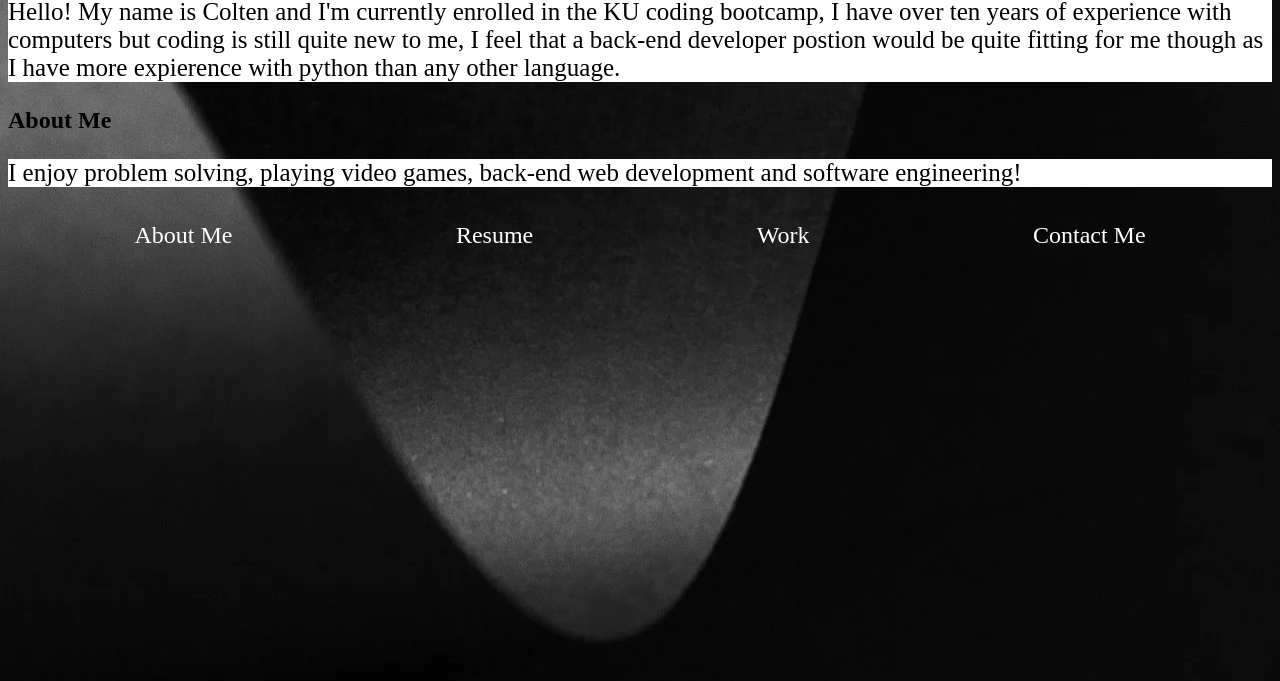
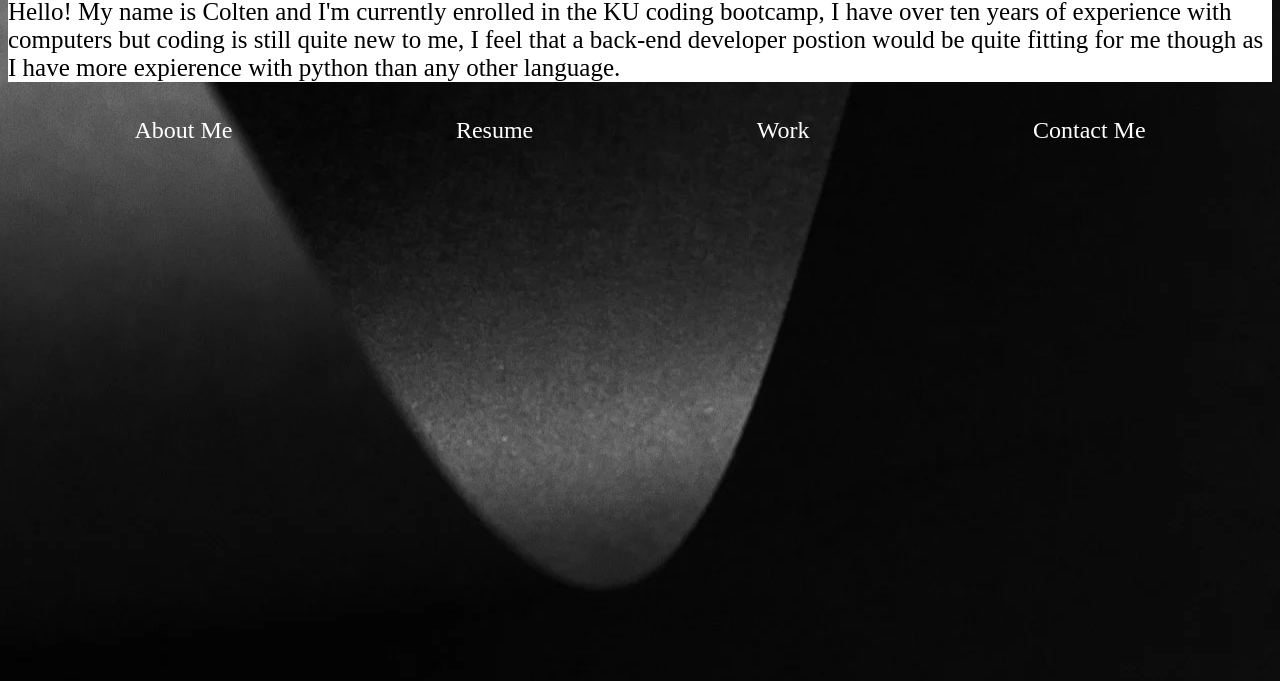
Before and after one commit to ColtenZimm/challenge-02, a plain HTML site: page index.html in a window 1280 px wide. Shown: the part 111-792 px from the top of the page. Drawn offline with Linux system fonts and the light colour scheme.

Commit message:
added final touches to index

```diff
--- a/assets/css/style.css
+++ b/assets/css/style.css
@@ -27,6 +27,7 @@ p {
     color: rgb(0, 0, 0);
     font-size: 25px;
     font-family: 'Times New Roman', Times, serif;
+
 }
 
 p {
@@ -43,6 +44,7 @@ p {
     font-size: 1.5rem;
     color: white;
 
+
 }
 
 
--- a/index.html
+++ b/index.html
@@ -27,14 +27,13 @@
         <p>Hello! My name is Colten and I'm currently enrolled in the KU coding bootcamp, I have over ten years of
             experience with computers but coding is still quite new to me, I feel that a back-end developer postion
             would be quite fitting for me though as I have more expierence with python than any other language.</p>
-        <h2>About Me</h2>
-        <p>I enjoy problem solving, playing video games, back-end web development and software engineering!</p>
     </div>
     <div class="container">
         <div>About Me</div>
         <div>Resume</div>
         <div>Work</div>
         <div>Contact Me</div>
+
     </div>
 
 </body>
```
Also changed, not shown: 1 other file.
